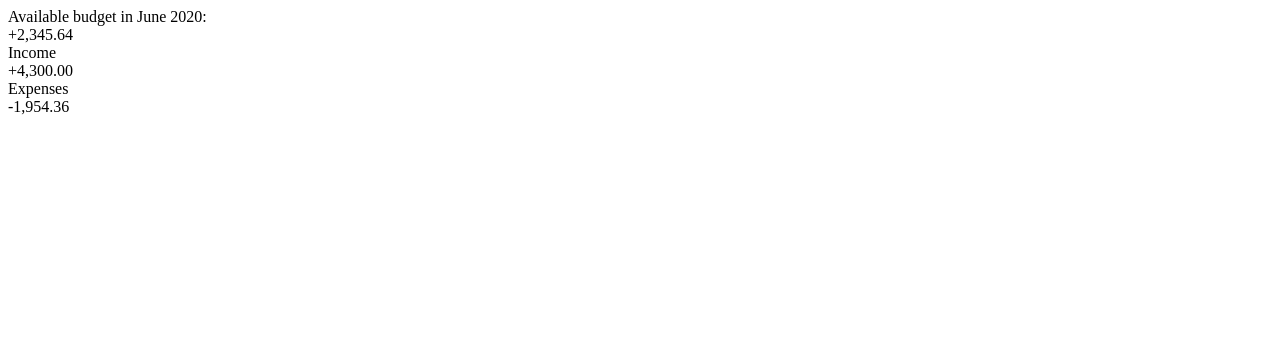
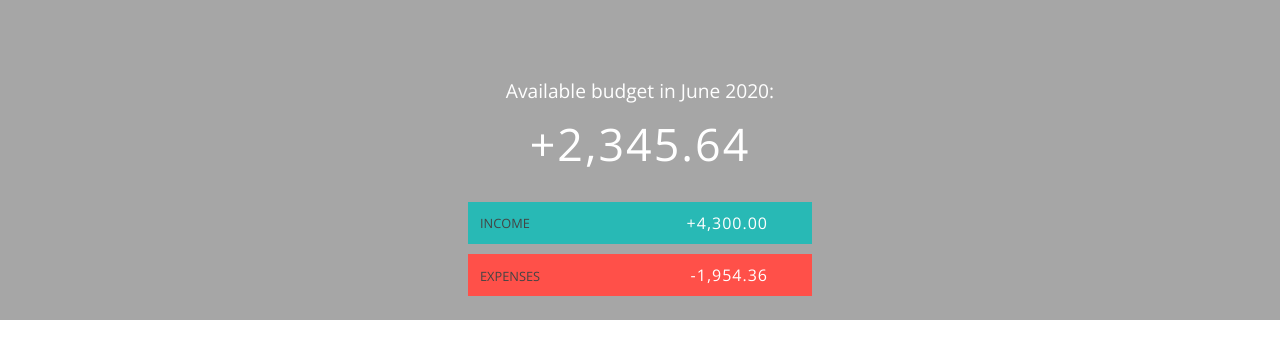
Before and after one commit to Tanuj-Choudhary/Budget-App, a plain HTML site: page index.html in a window 1280 px wide. Drawn offline with nearby package versions, Linux system fonts and the light colour scheme; files whose address does not match are found by name.

Commit message:
Changing css path

```diff
--- a/index.html
+++ b/index.html
@@ -3,7 +3,7 @@
 <head>
 	<meta charset="UTF-8">
 	<link href="https://fonts.googleapis.com/css?family=Open+Sans:100,300,400,600" rel="stylesheet" type="text/css"> <!-----font----->
-	<link type="text/css" rel="stylesheet" href="styles.css"> <!-----css file----->
+	<link type="text/css" rel="stylesheet" href="C:/Users/abc/projects/Budget-App/resources/css/style.css"> <!-----css file----->
 	<title>Budget-App</title>
 </head>
 <body>
```
